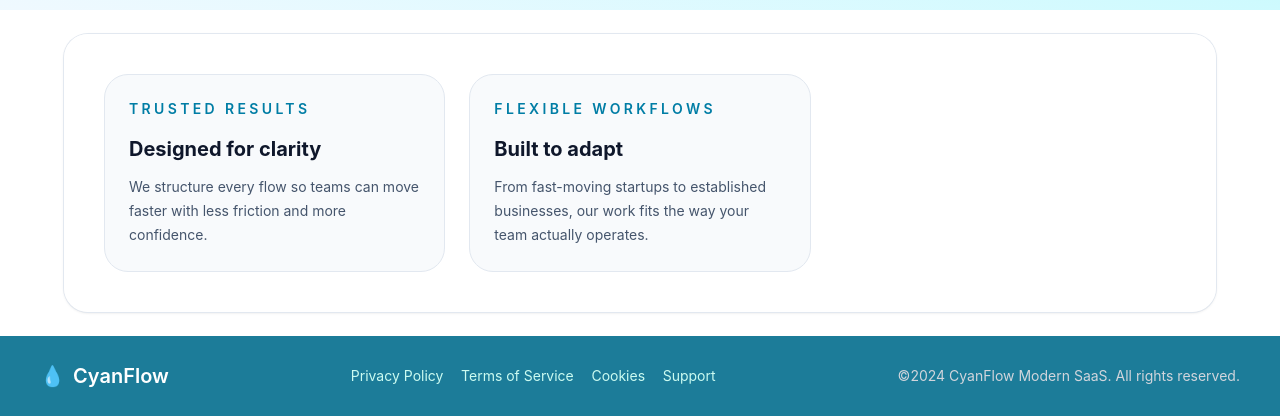
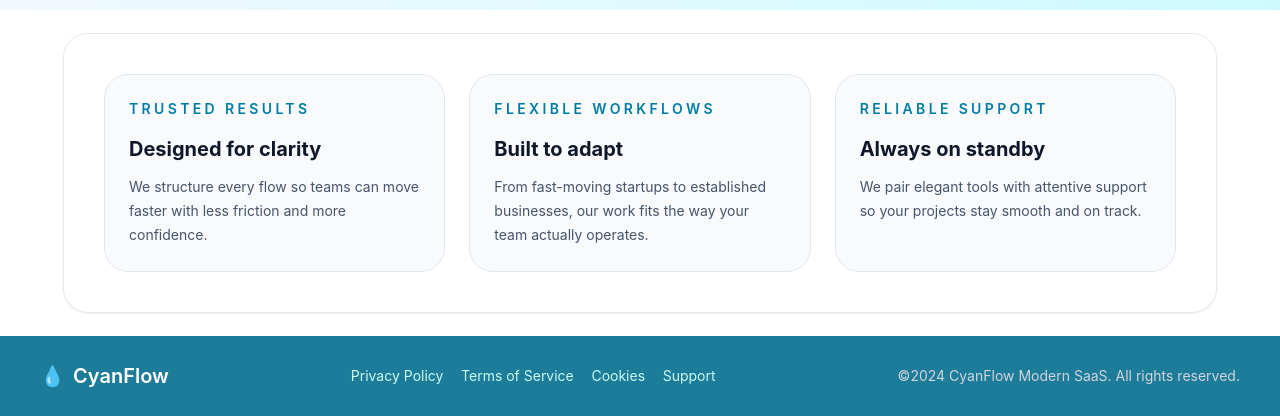
Before and after one commit to zamil-akhter/tailwind-mastery, a website built with Vite: page src/about.html in a window 1280 px wide. Shown: the part 384-800 px from the top of the page. Built offline with nearby package versions, Linux system fonts and the light colour scheme.

Commit message:
add fourth article

```diff
--- a/src/about.html
+++ b/src/about.html
@@ -61,7 +61,11 @@
           <h3 class="mt-4 text-xl font-bold text-slate-900">Built to adapt</h3>
           <p class="mt-3 text-sm leading-6 text-slate-600">From fast-moving startups to established businesses, our work fits the way your team actually operates.</p>
         </article>
-
+        <article class="rounded-3xl border border-slate-200 bg-slate-50 p-6">
+          <p class="text-sm font-semibold uppercase tracking-[0.24em] text-[#007da5]">Reliable support</p>
+          <h3 class="mt-4 text-xl font-bold text-slate-900">Always on standby</h3>
+          <p class="mt-3 text-sm leading-6 text-slate-600">We pair elegant tools with attentive support so your projects stay smooth and on track.</p>
+        </article>
       </div>
     </section>
     <!-- Footer -->
```
